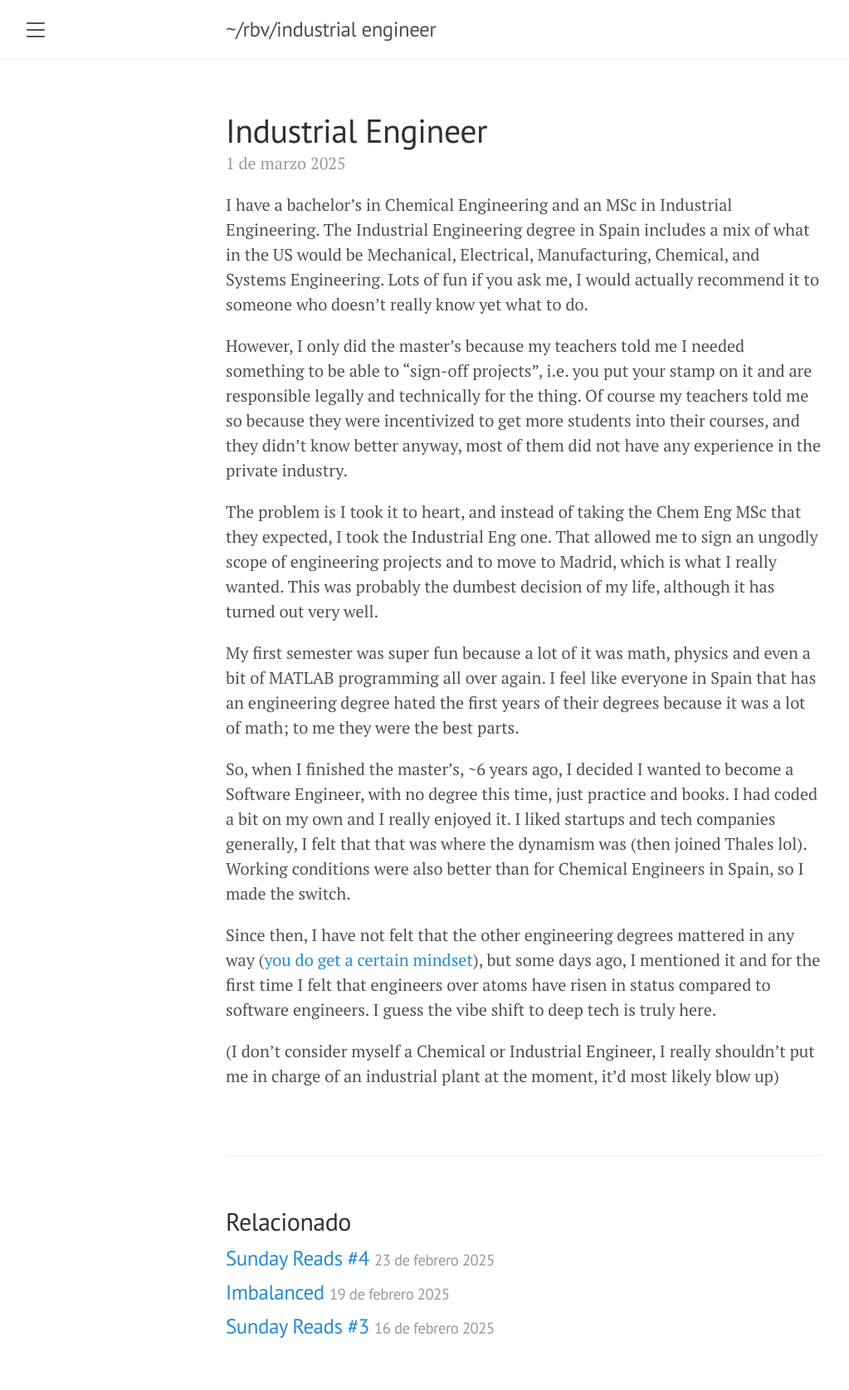
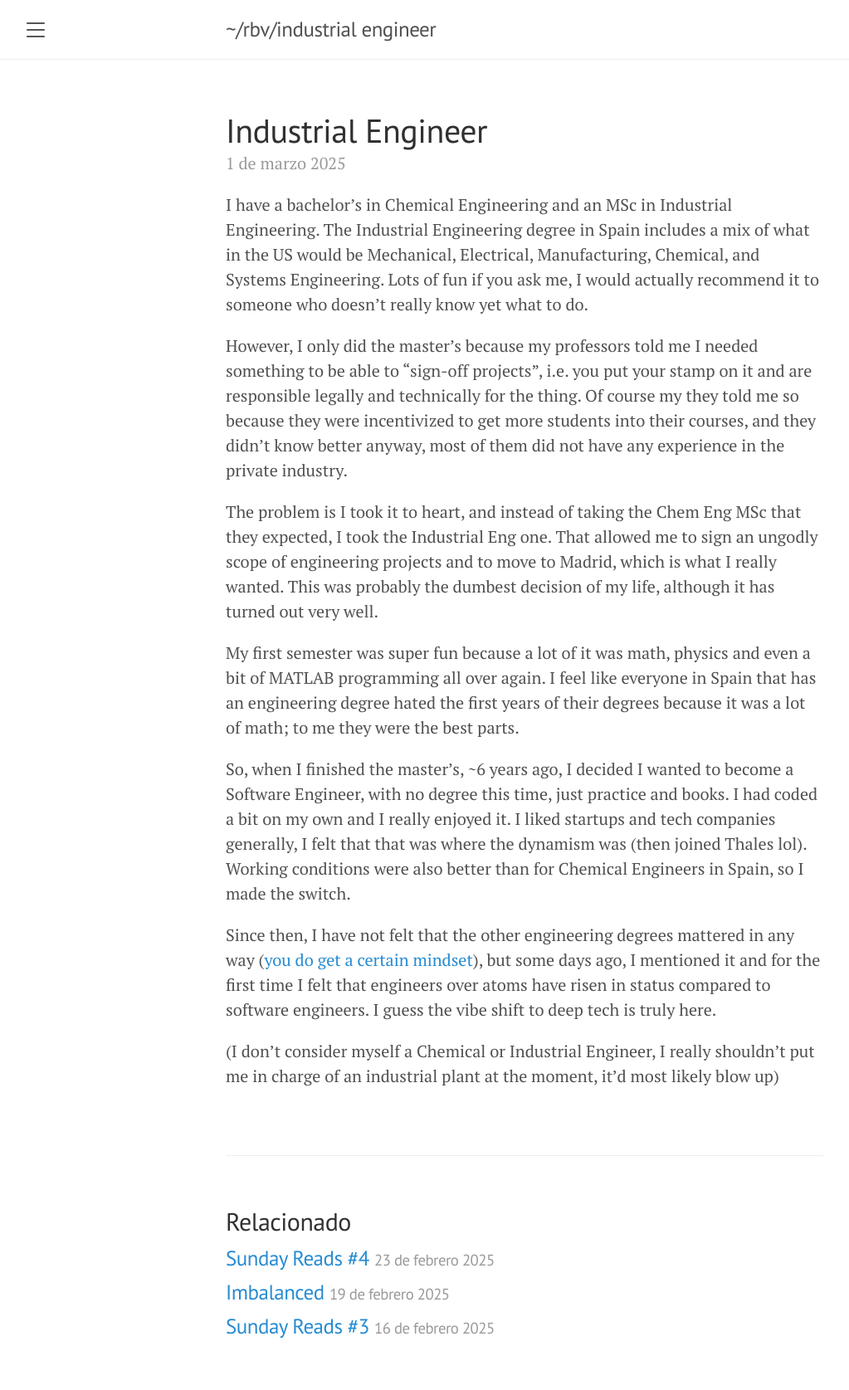
Before and after one commit to rbarbadillo/rbarbadillo.github.io, a Jekyll site: the page built from _posts/2025-03-01-industrial-engineer.md, in a window 1280 px wide. Shown: the whole page at 83% size, without its empty margins (8-1031 px from the left). Built offline with Jekyll 4.4.1, drawn with Linux system fonts in a browser that asks for light colours.

Commit message:
teacher -> professor

```diff
--- a/_posts/2025-03-01-industrial-engineer.md
+++ b/_posts/2025-03-01-industrial-engineer.md
@@ -9,7 +9,7 @@
 I have a bachelor's in Chemical Engineering and an MSc in Industrial Engineering.
 The Industrial Engineering degree in Spain includes a mix of what in the US would be Mechanical, Electrical, Manufacturing, Chemical, and Systems Engineering. Lots of fun if you ask me, I would actually recommend it to someone who doesn't really know yet what to do.
 
-However, I only did the master's because my teachers told me I needed something to be able to "sign-off projects", i.e. you put your stamp on it and are responsible legally and technically for the thing. Of course my teachers told me so because they were incentivized to get more students into their courses, and they didn't know better anyway, most of them did not have any experience in the private industry.
+However, I only did the master's because my professors told me I needed something to be able to "sign-off projects", i.e. you put your stamp on it and are responsible legally and technically for the thing. Of course my they told me so because they were incentivized to get more students into their courses, and they didn't know better anyway, most of them did not have any experience in the private industry.
 
 The problem is I took it to heart, and instead of taking the Chem Eng MSc that they expected, I took the Industrial Eng one.
 That allowed me to sign an ungodly scope of engineering projects and to move to Madrid, which is what I really wanted.
```
